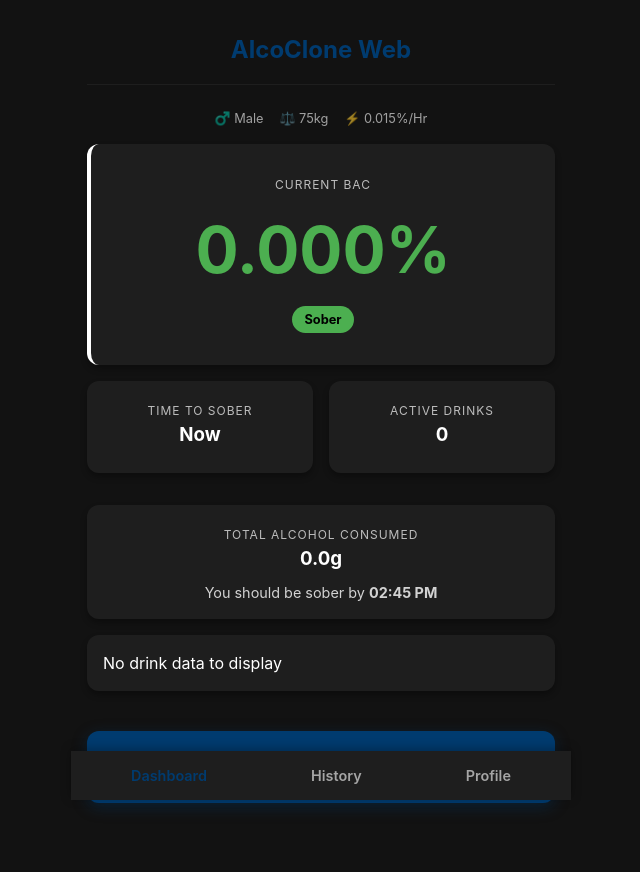
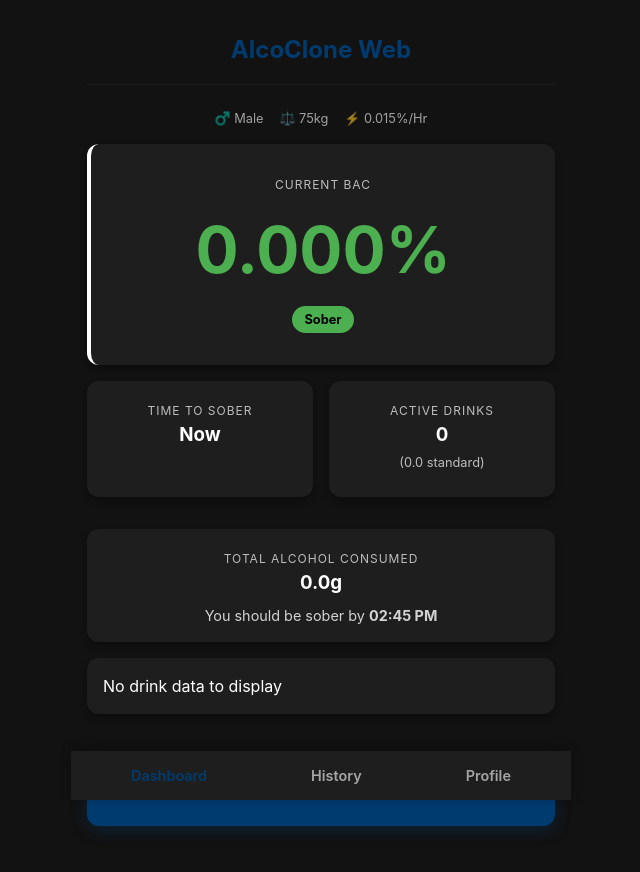
Before and after one commit to m1ckyb/alco-clone, a React (Vite) app: page / in a window 1280 px wide. Shown: the top 872 px of the page, without its empty margins (319-959 px from the left). Built offline with nearby package versions, Linux system fonts and the light colour scheme; no server answers.

Commit message:
Add standard drinks count to Active Drinks display

```diff
--- a/src/components/Dashboard.tsx
+++ b/src/components/Dashboard.tsx
@@ -74,7 +74,12 @@ const Dashboard: React.FC<{ onAddClick: () => void }> = ({ onAddClick }) => {
         </div>
         <div className="card info-card">
           <span className="label">Active Drinks</span>
-          <h3>{drinks.filter(d => (now - d.timestamp) < 12 * 3600000).length}</h3>
+          <h3>
+            {drinks.filter(d => (now - d.timestamp) < 24 * 3600000).length}
+            <small style={{ fontSize: '0.8rem', opacity: 0.7, fontWeight: 'normal', display: 'block', marginTop: '4px' }}>
+              ({(totalAlcohol / 10).toFixed(1)} standard)
+            </small>
+          </h3>
         </div>
       </div>
 
```
